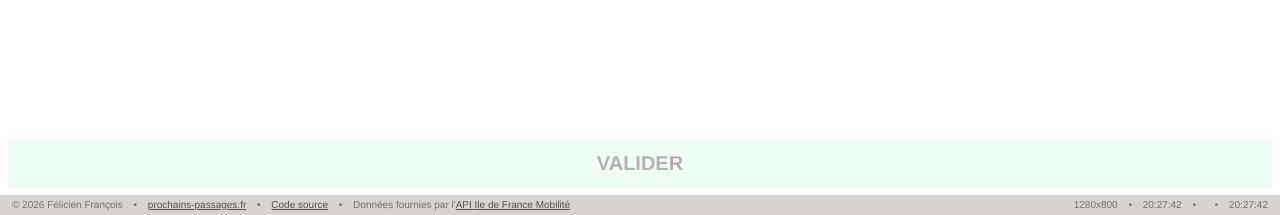
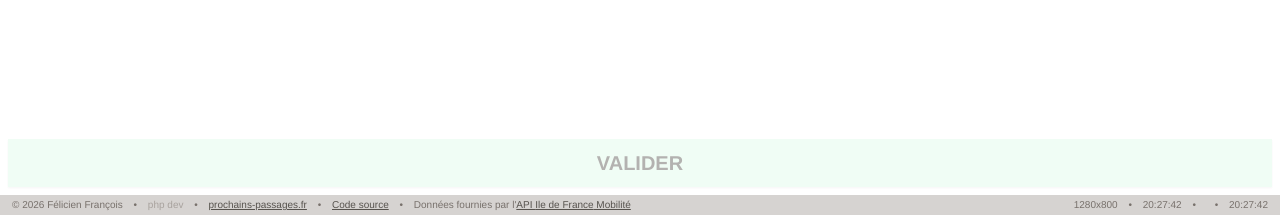
Before and after one commit to felicienfrancois/idfm-prochains-passages, a PHP site: page / in a window 1280 px wide. Shown: the part 585-800 px from the top of the page. Run offline with PHP 8.4, Linux system fonts and the light colour scheme; some web fonts are replaced.

Commit message:
feat: show deployed version in the footer
The GitHub Action writes a VERSION file (short SHA + date) that index.php
displays discreetly in the footer, to tell which deployment a screen shows.

Co-Authored-By: Claude Fable 5.1 <noreply@anthropic.com>

```diff
--- a/assets/app.css
+++ b/assets/app.css
@@ -324,6 +324,7 @@ button { font-family: inherit; cursor: pointer; }
 }
 .footer a { color: #57534e; text-decoration: underline; }
 .footer__item { margin: 0 8px; }
+.footer__version { color: #a8a29e; }
 .footer__left { float: left; }
 .footer__right { float: right; display: none; }
 .show-sm { display: inline; }
--- a/index.php
+++ b/index.php
@@ -45,6 +45,9 @@ $description = count($stops)
     ? 'Prochains passages des lignes ' . implode(', ', array_unique($allLines))
     : "Composez votre écran de suivi des prochains passages de votre Bus, Métro, Tram, Rer d'île de France";
 
+// Deployed version (written by the GitHub Action), "dev" otherwise
+$version = is_file(APP_ROOT . '/VERSION') ? trim(file_get_contents(APP_ROOT . '/VERSION')) : 'dev';
+
 $appState = array(
     'base' => $base,
     'stopIds' => $stopIdConfigs,
@@ -64,7 +67,7 @@ $appState = array(
 <link rel="apple-touch-icon" href="<?php echo e($base); ?>/icon.png">
 <link rel="manifest" href="<?php echo e($base); ?>/manifest.json">
 <link rel="stylesheet" href="https://fonts.googleapis.com/css2?family=Tauri&display=swap">
-<link rel="stylesheet" href="<?php echo e($base); ?>/assets/app.css?v=5">
+<link rel="stylesheet" href="<?php echo e($base); ?>/assets/app.css?v=6">
 <link rel="stylesheet" href="<?php echo e($base); ?>/assets/lines.css?v=1">
 </head>
 <body>
@@ -126,6 +129,8 @@ $appState = array(
   <div class="footer__left">
     <span class="footer__item">© <span id="footer-year"><?php echo date('Y'); ?></span> <span class="hide-sm">Félicien François</span></span>
     <span>•</span>
+    <span class="footer__item footer__version" title="Version PHP déployée">php <?php echo e($version); ?></span>
+    <span>•</span>
     <a href="https://prochains-passages.fr" class="footer__item">prochains-passages.fr</a>
     <span class="hide-lg">•</span>
     <a href="https://github.com/felicienfrancois/idfm-prochains-passages" class="footer__item hide-lg">Code source</a>
```
Also changed, not shown: .github/workflows/deploy.yml, 1 other file.
